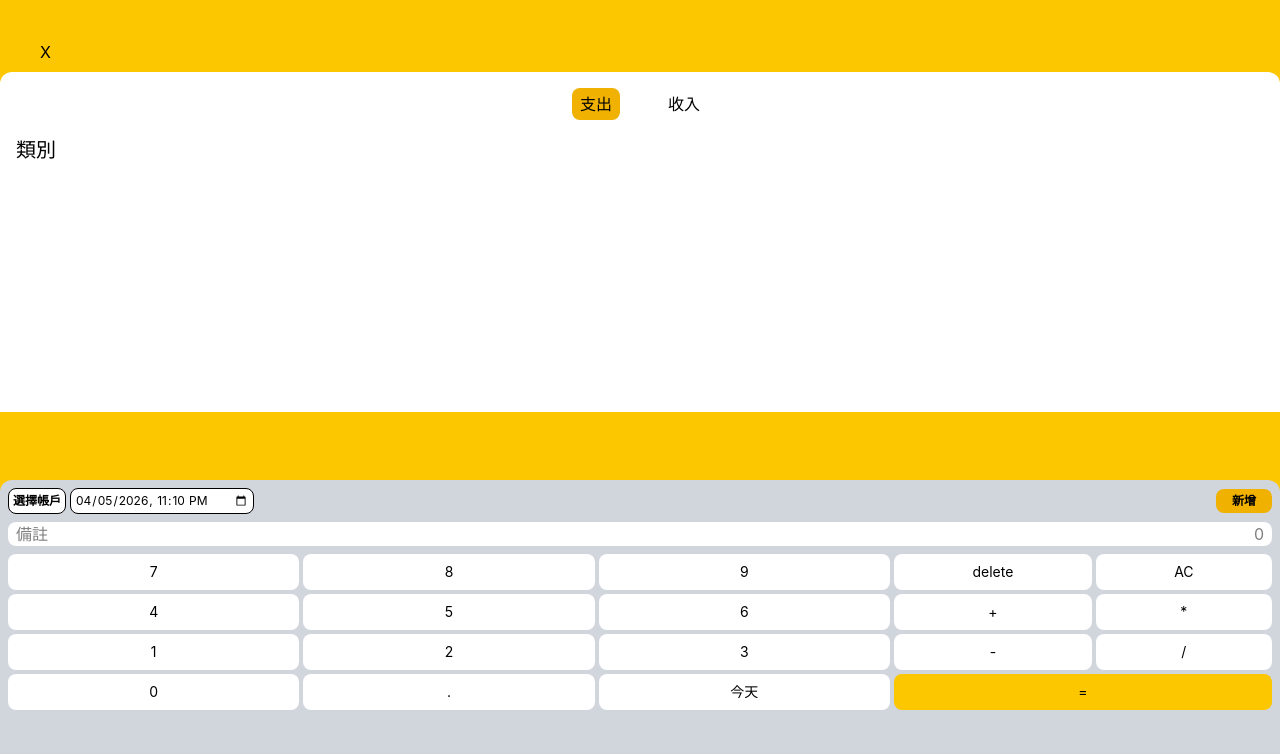
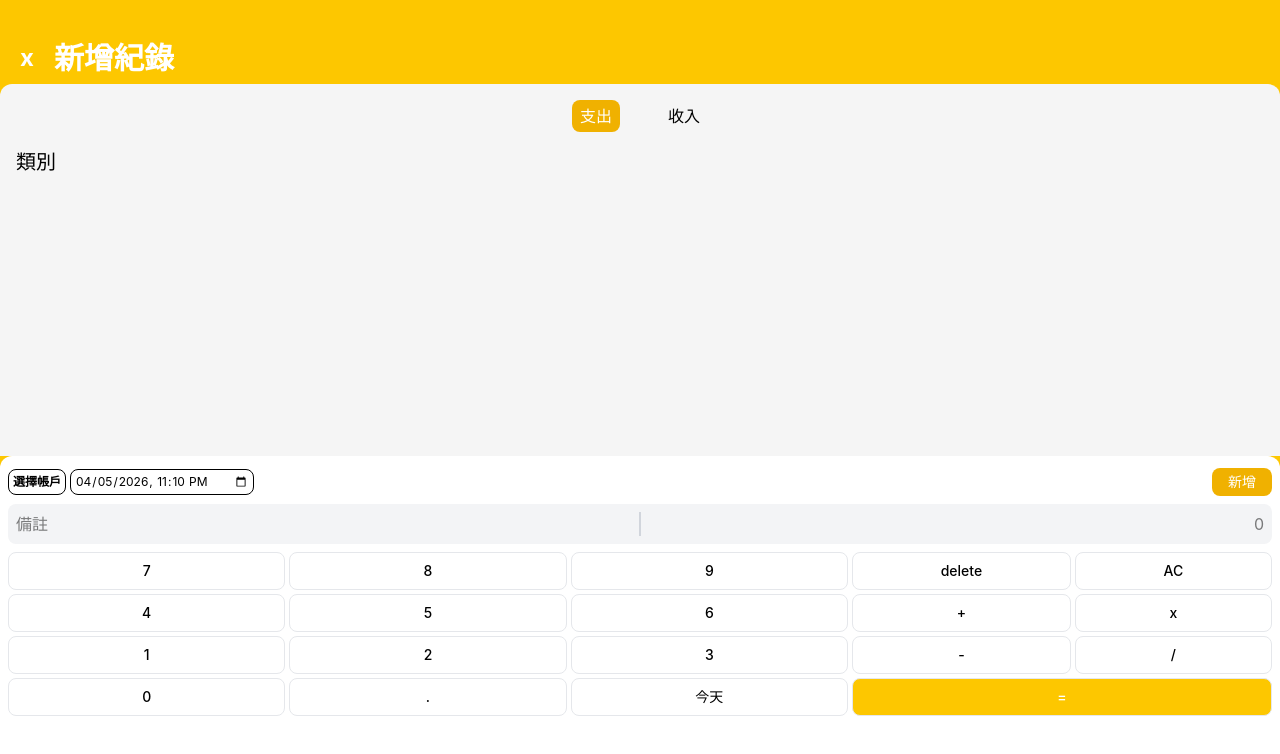
Before and after one commit to yinghautsai68/BXpense, a React (Vite) app in the folder frontend/: page /records/new in a window 1280 px wide. Shown: the top 754 px of the page. Built offline with nearby package versions, Linux system fonts and the light colour scheme.

Commit message:
feat: update RecordForm UI - add page title - update back button CSS - update RecordTag CSS - update calculator part CSS

```diff
--- a/frontend/src/components/CalculatorButton.tsx
+++ b/frontend/src/components/CalculatorButton.tsx
@@ -7,7 +7,7 @@ type CalculatorButtonProps = {
 }
 const CalculatorButton = ({ onClick, className, children }: CalculatorButtonProps) => {
     return (
-        <div onClick={onClick} className={`${className} flex flex-row justify-center items-center  px-2  py-2 bg-white rounded-lg text-center text-sm cursor-pointer`}>
+        <div onClick={onClick} className={`flex flex-row justify-center items-center  px-2  py-2 border border-gray-200 rounded-lg bg-white text-center text-sm font-medium cursor-pointer ${className}`}>
             {children}
         </div>
     )
--- a/frontend/src/components/RecordTag.tsx
+++ b/frontend/src/components/RecordTag.tsx
@@ -9,8 +9,8 @@ type RecordTagProps = {
 }
 const RecordTag = ({ onClick, isSelected, className, category }: RecordTagProps) => {
     return (
-        <div onClick={onClick} className='flex flex-col items-center'>
-            <img src={category.image_url} className={`w-full p-2 aspect-square  rounded-xl ${isSelected ? 'border-2 border-black' : 'border-2 border-gray-400'} transition-all duration-200 `} />
+        <div onClick={onClick} className='flex flex-col items-center gap-1'>
+            <img src={category.image_url} className={`w-full p-3 aspect-square border border-white  rounded-full ${isSelected ? ' border-yellow-500 bg-white' : 'bg-white'} transition-all duration-200 `} />
             <span className={` text-xs ${isSelected ? 'font-bold' : 'text-gray-800'}`}>{categoryZhTW[category.name] || category.name}</span>
         </div>
     )
--- a/frontend/src/pages/RecordForm.tsx
+++ b/frontend/src/pages/RecordForm.tsx
@@ -1,6 +1,6 @@
 import RecordTag from '../components/RecordTag'
 import CalculatorButton from '../components/CalculatorButton'
-import { SubTitle } from '../components/Typography'
+import { SubTitle, Title } from '../components/Typography'
 import { useAuth } from '../context/AuthContext'
 import { useNavigate, useParams } from 'react-router-dom'
 import { useEffect, useState } from 'react'
@@ -207,11 +207,14 @@ const RecordForm = () => {
 
     return (
         <div className='flex flex-col gap-2 w-full h-screen pt-10 bg-yellow-400'>
-            <span className='px-10'>X</span>
-            <div className='flex flex-col gap-4 pt-4 rounded-t-xl bg-white'>
+            <div className='flex flex-row items-center gap-5 pl-5'>
+                <span className='text-2xl font-bold text-white'>x</span>
+                <Title className='text-white'>{id ? '更新紀錄' : '新增紀錄'}</Title>
+            </div>
+            <div className='flex flex-col gap-4 pt-4 pb-8 rounded-t-xl bg-neutral-100'>
                 <div className='flex flex-row justify-center items-center gap-10 w-full'>
-                    <span onClick={() => handleTypeSelect('expense')} className={`px-2 py-1  ${recordForm.type === 'expense' ? 'bg-yellow-500 rounded-lg' : ''} transition-all duration-300 `}>支出</span>
-                    <span onClick={() => handleTypeSelect('income')} className={`px-2 py-1 ${recordForm.type === 'income' ? ' bg-yellow-500 rounded-lg' : ''} transition-all duration-300 `}>收入</span>
+                    <span onClick={() => handleTypeSelect('expense')} className={`px-2 py-1  ${recordForm.type === 'expense' ? 'bg-yellow-500 rounded-lg text-white' : ''} transition-all duration-300 `}>支出</span>
+                    <span onClick={() => handleTypeSelect('income')} className={`px-2 py-1 ${recordForm.type === 'income' ? ' bg-yellow-500 rounded-lg text-white' : ''} transition-all duration-300 `}>收入</span>
                 </div>
 
                 <div className='flex flex-col gap-2 w-full  px-4 pb-60'>
@@ -224,20 +227,22 @@ const RecordForm = () => {
 
                     </div>
                 </div>
-                <div className='fixed left-0 bottom-0 flex flex-col gap-2 w-full h-[40%] px-2 pt-2 bg-gray-300 rounded-t-xl'>
-                    <div className='flex flex-row justify-between items-center'>
+
+                {/*Calculator*/}
+                <div className='fixed left-0 bottom-0 flex flex-col gap-2 w-full h-[43%] px-2 pt-3 pb-3 bg-white rounded-t-xl'>
+                    <div className='flex flex-row justify-between items-center w-full'>
                         <div className='flex flex-row items-center gap-1 '>
                             <Button onClick={() => setAccountModalOpen(true)} className='px-1 border border-black bg-white text-xs'>{selectedAccountName || '選擇帳戶'}</Button>
                             <input type='datetime-local' name='record_date' value={recordForm.record_date} onChange={handleChange} className='px-1 py-1 border border-black rounded-lg bg-white text-xs' />
                         </div>
-                        <Button onClick={() => handleSubmit()} className='px-4 bg-yellow-500 text-xs'>{id ? '更新' : '新增'}</Button>
+                        <Button onClick={() => handleSubmit()} className='px-4 bg-yellow-500 text-sm font-medium text-white'>{id ? '更新' : '新增'}</Button>
                     </div>
-                    <div className='flex flex-row justify-between items-center w-full bg-white rounded-lg'>
-                        <input type="text" name='remarks' value={recordForm.remarks} onChange={handleChange} placeholder='備註' className='w-full px-2' />
-                        <input type="text" name='amount' value={expression} onChange={handleChange} placeholder='0' className='w-full px-2 text-end' />
+                    <div className='flex flex-row divide-x-2 divide-gray-300 justify-between items-center w-full py-2 bg-gray-100 rounded-lg'>
+                        <input type="text" name='remarks' value={recordForm.remarks} onChange={handleChange} placeholder='備註' className='w-full px-2 focus:outline-none' />
+                        <input type="text" name='amount' value={expression} onChange={handleChange} placeholder='0' className='w-full px-2 text-end focus:outline-none' />
                     </div>
-                    <div className='flex fl     ex-row gap-1 w-full'>
-                        <div className='grid grid-cols-3 gap-1 w-[70%]'>
+                    <div className='flex flex-row gap-1 w-full'>
+                        <div className='grid grid-cols-3 gap-1 flex-2 '>
                             <CalculatorButton onClick={() => appendValue("7")}>7</CalculatorButton>
                             <CalculatorButton onClick={() => appendValue("8")}>8</CalculatorButton>
                             <CalculatorButton onClick={() => appendValue("9")}>9</CalculatorButton>
@@ -254,14 +259,14 @@ const RecordForm = () => {
                             <CalculatorButton onClick={() => appendValue(".")}>.</CalculatorButton>
                             <CalculatorButton>今天</CalculatorButton>
                         </div>
-                        <div className='grid gird-cols-2 gap-1 w-[30%]  '>
+                        <div className='grid gird-cols-2 gap-1 flex-1  '>
                             <CalculatorButton onClick={handleDelete} >delete</CalculatorButton>
                             <CalculatorButton onClick={handleClear} >AC</CalculatorButton>
                             <CalculatorButton onClick={add}>+</CalculatorButton>
-                            <CalculatorButton onClick={multiply}>*</CalculatorButton>
+                            <CalculatorButton onClick={multiply}>x</CalculatorButton>
                             <CalculatorButton onClick={subtract}>-</CalculatorButton>
                             <CalculatorButton onClick={divide}>/</CalculatorButton>
-                            <CalculatorButton onClick={calculate} className='col-span-2 bg-yellow-400'>=</CalculatorButton>
+                            <CalculatorButton onClick={calculate} className='col-span-2 bg-yellow-400 text-white  font-bold'>=</CalculatorButton>
                         </div>
                     </div>
                 </div>
```
